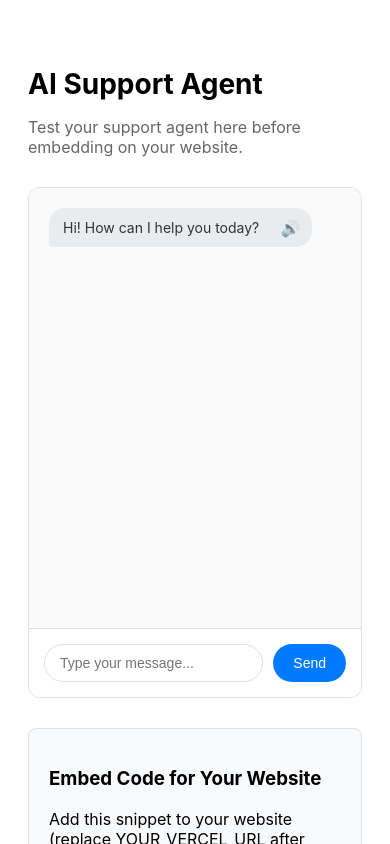
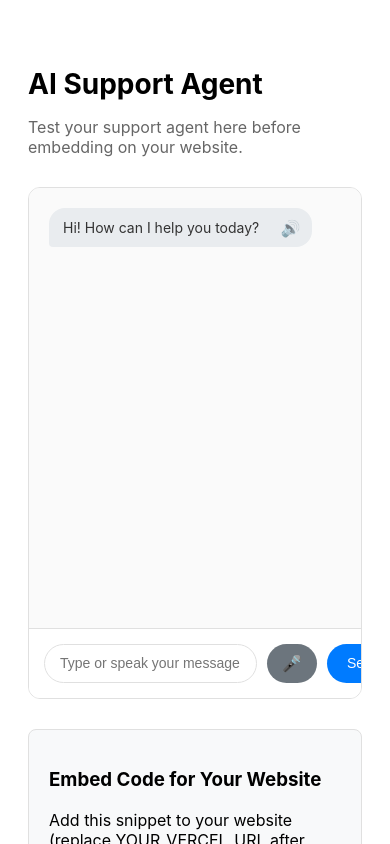
Before and after one commit to kayesmahmud/AI-Support-Agent, a Next.js app: page / in a window 390 px wide. Shown: the top 844 px of the page. Built offline with nearby package versions, Linux system fonts and the light colour scheme.

Commit message:
Add voice-to-text (speech recognition) to chat
- Add microphone button 🎤 in chat input
- Supports Bulgarian and English speech recognition
- Button turns red when listening
- Auto-converts speech to text in input field
- Uses Web Speech API (free)

```diff
--- a/src/app/page.tsx
+++ b/src/app/page.tsx
@@ -14,7 +14,9 @@ export default function TestPage() {
   const [input, setInput] = useState('');
   const [isLoading, setIsLoading] = useState(false);
   const [speakingIndex, setSpeakingIndex] = useState<number | null>(null);
+  const [isListening, setIsListening] = useState(false);
   const messagesEndRef = useRef<HTMLDivElement>(null);
+  const recognitionRef = useRef<any>(null);
 
   // Text-to-Speech functions
   const detectLanguage = (text: string): string => {
@@ -61,6 +63,52 @@ export default function TestPage() {
   useEffect(() => {
     scrollToBottom();
   }, [messages]);
+
+  // Speech-to-Text (Voice Input)
+  useEffect(() => {
+    if (typeof window !== 'undefined') {
+      const SpeechRecognition = (window as any).SpeechRecognition || (window as any).webkitSpeechRecognition;
+      if (SpeechRecognition) {
+        const recognition = new SpeechRecognition();
+        recognition.continuous = false;
+        recognition.interimResults = false;
+
+        // Support both Bulgarian and English
+        recognition.lang = 'bg-BG'; // Default to Bulgarian, will auto-detect
+
+        recognition.onresult = (event: any) => {
+          const transcript = event.results[0][0].transcript;
+          setInput(transcript);
+          setIsListening(false);
+        };
+
+        recognition.onerror = () => {
+          setIsListening(false);
+        };
+
+        recognition.onend = () => {
+          setIsListening(false);
+        };
+
+        recognitionRef.current = recognition;
+      }
+    }
+  }, []);
+
+  const toggleVoiceInput = () => {
+    if (!recognitionRef.current) {
+      alert('Voice input not supported in your browser');
+      return;
+    }
+
+    if (isListening) {
+      recognitionRef.current.stop();
+      setIsListening(false);
+    } else {
+      recognitionRef.current.start();
+      setIsListening(true);
+    }
+  };
 
   const sendMessage = async () => {
     if (!input.trim() || isLoading) return;
@@ -152,10 +200,20 @@ export default function TestPage() {
             value={input}
             onChange={(e) => setInput(e.target.value)}
             onKeyPress={(e) => e.key === 'Enter' && sendMessage()}
-            placeholder="Type your message..."
+            placeholder={isListening ? 'Listening...' : 'Type or speak your message...'}
             style={inputStyle}
             disabled={isLoading}
           />
+          <button
+            onClick={toggleVoiceInput}
+            style={{
+              ...micButtonStyle,
+              background: isListening ? '#dc3545' : '#6c757d',
+            }}
+            title={isListening ? 'Stop listening' : 'Voice input'}
+          >
+            {isListening ? '⏹' : '🎤'}
+          </button>
           <button
             onClick={sendMessage}
             disabled={isLoading || !input.trim()}
@@ -294,3 +352,13 @@ const speakerButtonStyle: React.CSSProperties = {
   borderRadius: '4px',
   transition: 'opacity 0.2s, background 0.2s',
 };
+
+const micButtonStyle: React.CSSProperties = {
+  padding: '10px 15px',
+  color: 'white',
+  border: 'none',
+  borderRadius: '20px',
+  cursor: 'pointer',
+  fontSize: '16px',
+  transition: 'background 0.2s',
+};
```
